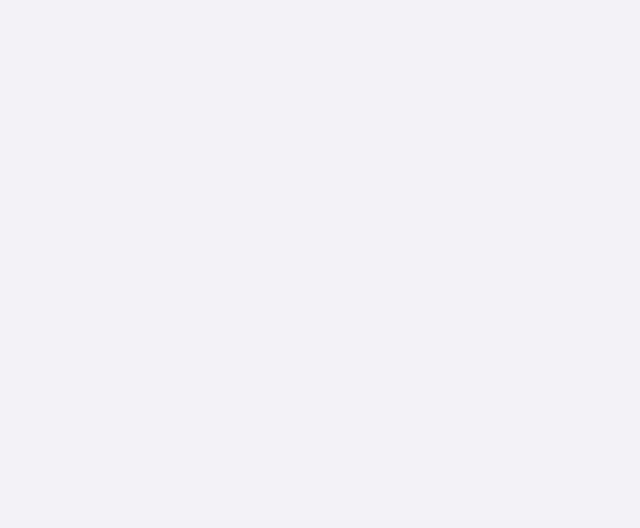
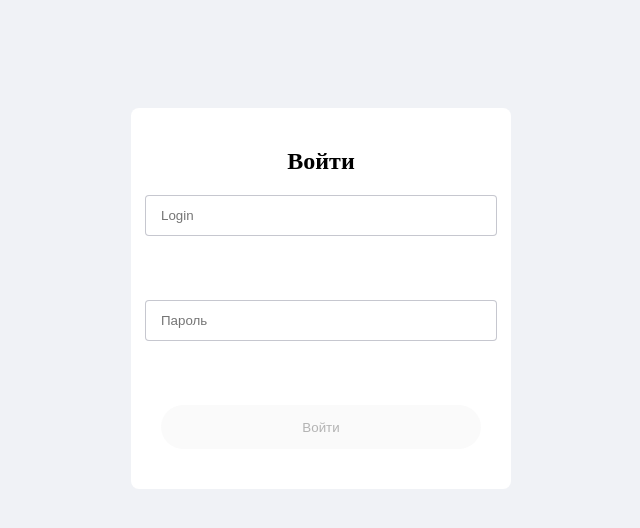
Before and after one commit to ssssed/messenger-ts, a React app: page /login in a window 1280 px wide. Before the commit this address had no page. Shown: the top 528 px of the page, without its empty margins (319-959 px from the left). Built offline with nearby package versions, Linux system fonts and the light colour scheme.

Commit message:
feat:: add login page

```diff
--- a/src/App.tsx
+++ b/src/App.tsx
@@ -1,13 +1,14 @@
 import React from 'react';
 import { Route, Routes } from 'react-router-dom';
 import Register from './pages/Register';
-import Login from './pages/Register';
+import Login from './pages/Login';
 
 const App: React.FC = () => {
 	return (
 		<div>
 			<Routes>
 				<Route path='/register' element={<Register />} />
+				<Route path='/login' element={<Login />} />
 			</Routes>
 		</div>
 	);
--- /dev/null
+++ b/src/component/ui/ButtonSubmit.tsx
@@ -0,0 +1,28 @@
+import React, { FC } from 'react';
+import '../../styles/Button.scss';
+
+interface ButtonSubmitProps {
+	text: string;
+	isDisabled: boolean;
+	className?: string;
+}
+
+const ButtonSubmit: FC<ButtonSubmitProps> = ({
+	text,
+	isDisabled,
+	className,
+}) => {
+	return (
+		<button
+			type='submit'
+			className={`button ${
+				!isDisabled ? 'button_gradient' : 'button_disable'
+			} ${className}`}
+			disabled={isDisabled}
+		>
+			{text}
+		</button>
+	);
+};
+
+export default ButtonSubmit;
--- a/src/pages/Login.tsx
+++ b/src/pages/Login.tsx
@@ -1,7 +1,63 @@
 import React from 'react';
+import { Formik, Field, Form, FormikErrors } from 'formik';
+import ButtonSubmit from '../component/ui/ButtonSubmit';
+import '../styles/Register.scss';
+import { initialValues } from '../types/FormTypes';
 
 const Login: React.FC = () => {
-	return <div>Login</div>;
+	const initialValues: initialValues = {
+		login: '',
+		password: '',
+	};
+	const validate = ({ login, password }: initialValues): initialValues => {
+		const errors: FormikErrors<initialValues> = {};
+		if (!/.{1,}/.test(login)) errors.login = 'Поле должно быть заполнено!';
+		if (!/.{1,}/.test(password))
+			errors.password = 'Поле должно быть заполнено!';
+		return errors;
+	};
+	return (
+		<Formik
+			initialValues={initialValues}
+			validate={validate}
+			onSubmit={({ login, password }: initialValues, actions) => {
+				console.log(login, password);
+				actions.setValues({
+					login: '',
+					password: '',
+				});
+				actions.setTouched({
+					login: false,
+					password: false,
+				});
+			}}
+		>
+			{({ errors, touched, isValid, dirty }) => (
+				<Form className='form'>
+					<div className='form__container'>
+						<h2 className='form__title'>Войти</h2>
+						<Field
+							name='login'
+							type='email'
+							className='form__input'
+							placeholder='Login'
+						/>
+						<span className='form__error'>{touched.login && errors.login}</span>
+						<Field
+							name='password'
+							type='password'
+							className='form__input'
+							placeholder='Пароль'
+						/>
+						<span className='form__error'>
+							{touched.password && errors.password}
+						</span>
+						<ButtonSubmit text='Войти' isDisabled={!isValid || !dirty} />
+					</div>
+				</Form>
+			)}
+		</Formik>
+	);
 };
 
 export default Login;
--- /dev/null
+++ b/src/styles/Button.scss
@@ -0,0 +1,24 @@
+@use '../styles/utils.scss' as style;
+
+.button {
+	width: 320px;
+	height: 44px;
+	border: 0;
+	border-radius: 22px;
+	cursor: pointer;
+	&_border-gradient {
+		color: style.$borderGradCol;
+		border: 2px solid style.$borderGradCol;
+		background-color: transparent;
+	}
+
+	&_gradient {
+		color: style.$col;
+		background: style.$grad;
+	}
+
+	&_disabled {
+		background-color: gray;
+		pointer-events: none;
+	}
+}
--- /dev/null
+++ b/src/types/FormTypes.ts
@@ -0,0 +1,4 @@
+export type initialValues = {
+	login?: string;
+	password?: string;
+};
```
Also changed, not shown: src/component/ui/ChatsList.tsx (renamed from src/component/ChatsList.tsx), src/component/ui/SideBar.tsx (renamed from src/component/SideBar.tsx).
